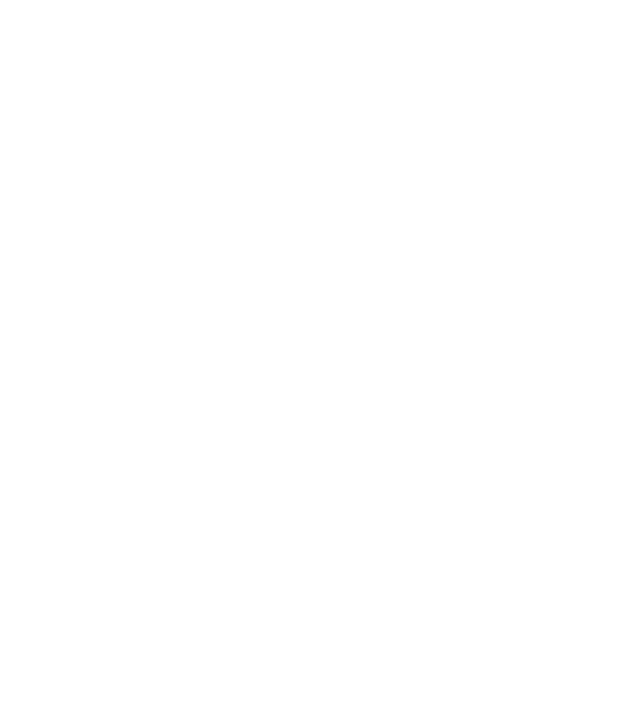
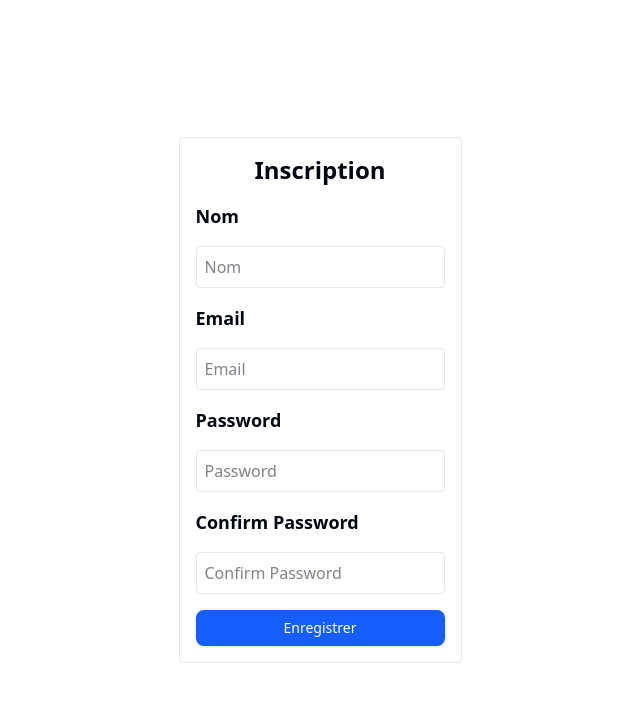
Before and after one commit to Nicolas-Herisson/formManager, a React (Vite) app in the folder client/: page /register in a window 1280 px wide. Before the commit this address had no page. Shown: the top 702 px of the page, without its empty margins (320-960 px from the left). Built offline with nearby package versions, Linux system fonts and the light colour scheme.

Commit message:
feat: create auth, login and register pages

```diff
--- a/client/src/App.tsx
+++ b/client/src/App.tsx
@@ -2,14 +2,20 @@ import { Route, Routes } from 'react-router';
 import { FormPage } from './pages/client/formPage';
 import MainPage from './pages/admin/main';
 import { Toaster } from 'sonner';
+import Auth from './pages/auth';
+import Login from './pages/login';
+import Register from './pages/register';
 
 function App() {
   return (
     <>
       <Toaster position="bottom-right" />
       <Routes>
-        <Route path="/" element={<MainPage />} />
-        <Route path="/client/form/:id" element={<FormPage />} />
+        <Route path="/auth" element={<Auth />} />
+        <Route path="/login" element={<Login />} />
+        <Route path="/register" element={<Register />} />
+        {/* <Route path="/" element={<MainPage />} />
+        <Route path="/client/form/:id" element={<FormPage />} /> */}
       </Routes>
     </>
   );
--- a/client/src/components/ui/button.tsx
+++ b/client/src/components/ui/button.tsx
@@ -10,16 +10,16 @@ const buttonVariants = cva(
     variants: {
       variant: {
         default:
-          "bg-blue-600 text-white shadow-sm hover:bg-blue-700 focus-visible:ring-blue-500",
+          "bg-blue-600 text-white shadow-sm hover:bg-blue-700 focus-visible:ring-blue-500 hover:cursor-pointer",
         destructive:
-          "bg-red-600 text-white shadow-sm hover:bg-red-700 focus-visible:ring-red-500",
+          "bg-red-600 text-white shadow-sm hover:bg-red-700 focus-visible:ring-red-500 hover:cursor-pointer",
         outline:
-          "border border-gray-300 bg-white text-gray-700 shadow-sm hover:bg-gray-50 focus-visible:ring-blue-500 dark:border-gray-600 dark:bg-gray-800 dark:text-gray-200 dark:hover:bg-gray-700",
+          "border border-gray-300 bg-white text-gray-700 shadow-sm hover:bg-gray-50 focus-visible:ring-blue-500 dark:border-gray-600 dark:bg-gray-800 dark:text-gray-200 dark:hover:bg-gray-700 hover:cursor-pointer",
         secondary:
-          "bg-gray-100 text-gray-900 shadow-sm hover:bg-gray-200 focus-visible:ring-gray-500 dark:bg-gray-700 dark:text-white dark:hover:bg-gray-600",
+          "bg-gray-100 text-gray-900 shadow-sm hover:bg-gray-200 focus-visible:ring-gray-500 dark:bg-gray-700 dark:text-white dark:hover:bg-gray-600 hover:cursor-pointer",
         ghost:
-          "text-gray-700 hover:bg-gray-100 focus-visible:ring-gray-500 dark:text-gray-200 dark:hover:bg-gray-700",
-        link: "text-blue-600 underline-offset-4 hover:underline focus-visible:ring-blue-500 dark:text-blue-400",
+          "text-gray-700 hover:bg-gray-100 focus-visible:ring-gray-500 dark:text-gray-200 dark:hover:bg-gray-700 hover:cursor-pointer",
+        link: "text-blue-600 underline-offset-4 hover:underline focus-visible:ring-blue-500 dark:text-blue-400 hover:cursor-pointer",
       },
       size: {
         default: "h-9 px-4 py-2 text-sm",
--- /dev/null
+++ b/client/src/pages/auth.tsx
@@ -0,0 +1,21 @@
+import { Button } from "@/components/ui/button";
+import { useNavigate } from "react-router";
+
+export default function Auth() {
+    const navigate = useNavigate();
+
+    const login = () => {
+        navigate('/login');
+    }
+
+    const register = () => {
+        navigate('/register');
+    }
+
+    return (
+        <div className="flex gap-4 justify-center items-center h-screen">
+            <Button onClick={register}>Inscription</Button>
+            <Button onClick={login}>Connexion</Button>
+        </div>
+    );
+}
--- /dev/null
+++ b/client/src/pages/login.tsx
@@ -0,0 +1,20 @@
+import { Button } from "@/components/ui/button";
+
+export default function Login() {
+    return (
+        <div className="flex gap-4 justify-center items-center h-screen">
+            <form className="flex flex-col gap-4 border border-gray-200 p-4 rounded">
+
+                <h1 className="text-2xl font-bold self-center">Connexion</h1>
+
+                <label htmlFor="email" className="text-lg font-semibold">Email</label>
+                <input type="text" id="email" placeholder="Email" className="border border-gray-200 rounded p-2" />
+
+                <label htmlFor="password" className="text-lg font-semibold">Password</label>
+                <input type="password" id="password" placeholder="Password" className="border border-gray-200 rounded p-2" />
+
+                <Button>Connexion</Button>
+            </form>
+        </div>
+    );
+}
--- /dev/null
+++ b/client/src/pages/register.tsx
@@ -0,0 +1,26 @@
+import { Button } from "@/components/ui/button";
+
+export default function Register() {
+    return (
+        <div className="flex gap-4 justify-center items-center h-screen">
+            <form className="flex flex-col gap-4 border border-gray-200 p-4 rounded">
+
+                <h1 className="text-2xl font-bold self-center">Inscription</h1>
+
+                <label htmlFor="name" className="text-lg font-semibold">Nom</label>
+                <input type="text" id="name" placeholder="Nom" className="border border-gray-200 rounded p-2" />
+
+                <label htmlFor="email" className="text-lg font-semibold">Email</label>
+                <input type="text" id="email" placeholder="Email" className="border border-gray-200 rounded p-2" />
+
+                <label htmlFor="password" className="text-lg font-semibold">Password</label>
+                <input type="password" id="password" placeholder="Password" className="border border-gray-200 rounded p-2" />
+
+                <label htmlFor="confirmPassword" className="text-lg font-semibold">Confirm Password</label>
+                <input type="password" id="confirmPassword" placeholder="Confirm Password" className="border border-gray-200 rounded p-2" />
+
+                <Button>Enregistrer</Button>
+            </form>
+        </div>
+    );
+}
```
Also changed, not shown: 1 other file (tests, documents, lock files or other folders).
